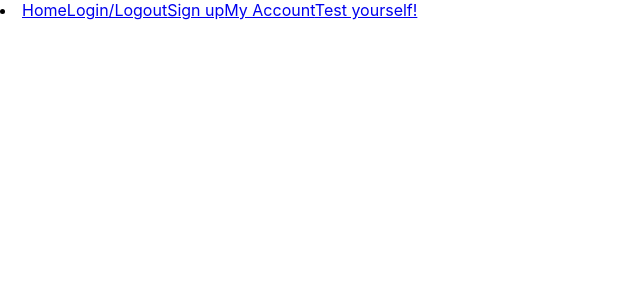
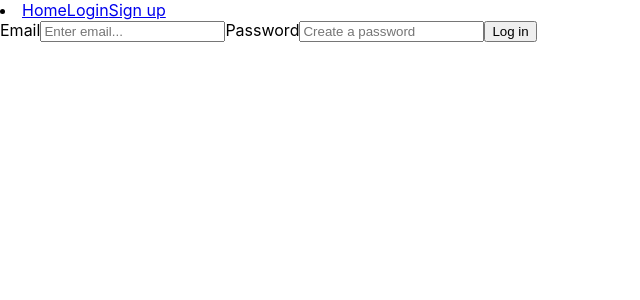
Before and after one commit to petruS92/Langsnap-FE, a React (Create React App) app: page /login in a window 1280 px wide. Shown: the top 300 px of the page, without its empty margins (0-640 px from the left). Built offline with nearby package versions, Linux system fonts and the light colour scheme.

Commit message:
finished adding the functionality for Login, Logout

```diff
--- a/src/App.js
+++ b/src/App.js
@@ -5,26 +5,48 @@ import "./App.css";
 import SignUp from "./components/SignUp";
 import NavBar from "./components/NavBar";
 import setAuthToken from "./utils/authentication";
+import Login from "./components/Login";
+import Logout from "./components/Logout";
+import MyAccount from "./components/MyAccounts.jsx";
 
 class App extends Component {
   state = {
-    token: "",
+    token: null,
+    isLoggedIn: false,
     isLoading: true,
   };
 
   componentDidUpdate(previousProps, previousState) {
-    if (this.state.token !== previousState.token) {
+    const tokenReceived = this.state.token !== previousState.token;
+    if (tokenReceived) {
       setAuthToken(this.state.token);
     }
   }
 
+  loggingIn = () => {
+    this.setState({ isLoggedIn: true });
+  };
+  loggingOut = () => {
+    this.setState({ isLoggedIn: false, token: null });
+  };
+
   render() {
+    const { isLoggedIn } = this.state;
     return (
       <>
-        <NavBar />
+        <NavBar isLoggedIn={isLoggedIn} />
+        {isLoggedIn && (
+          <Logout isLoggedIn={isLoggedIn} loggingOut={this.loggingOut} />
+        )}
         <Router>
           <WordPredict path="/" />
           <SignUp path="/signup" />
+          <Login
+            path="/login"
+            isLoggedIn={isLoggedIn}
+            loggingIn={this.loggingIn}
+          />
+          <MyAccount path="/myaccount" />
         </Router>
       </>
     );
--- a/src/components/Loading.jsx
+++ b/src/components/Loading.jsx
@@ -5,7 +5,7 @@ const Loading = () => {
     <h2>
       Our minions are on vacation...{" "}
       <span role="img" aria-label="minion">
-        😈
+        🏝✈️
       </span>
     </h2>
   );
--- /dev/null
+++ b/src/components/Login.jsx
@@ -0,0 +1,61 @@
+import React, { Component } from "react";
+import { Link } from "@reach/router";
+
+class Login extends Component {
+  state = {
+    email: "",
+    password: "",
+    isLoading: true,
+    returnToHomePage: false,
+  };
+
+  handleInputLogin = (event) => {
+    const { name, value } = event.target;
+    this.setState({ [name]: value });
+  };
+
+  handleLogInSubmit = (event) => {
+    event.preventDefault();
+    this.props.loggingIn();
+    this.setState({ email: "", password: "", returnToHomePage: true });
+  };
+
+  render() {
+    const { email, password, returnToHomePage } = this.state;
+    if (returnToHomePage)
+      return (
+        <Link to="/">
+          <p>Go to homepage</p>
+        </Link>
+      );
+    return (
+      <form onSubmit={this.handleLogInSubmit}>
+        <label htmlFor="email">Email</label>
+        <input
+          type="text"
+          name="email"
+          id="signup-email"
+          value={email}
+          placeholder="Enter email..."
+          onChange={this.handleInputLogin}
+          required
+        />
+        <label htmlFor="password">Password</label>
+        <input
+          type="password"
+          name="password"
+          id="signup-password"
+          value={password}
+          placeholder="Create a password"
+          onChange={this.handleInputLogin}
+          required
+        />
+        {/* <Link to="/"> */}
+        <button type="submit">Log in</button>
+        {/* </Link> */}
+      </form>
+    );
+  }
+}
+
+export default Login;
--- /dev/null
+++ b/src/components/Logout.jsx
@@ -0,0 +1,10 @@
+import React from "react";
+
+const Logout = (props) => {
+  const handleLogout = (event) => {
+    props.loggingOut();
+  };
+  return <button onClick={handleLogout}>Log Out</button>;
+};
+
+export default Logout;
--- /dev/null
+++ b/src/components/MyAccounts.jsx
@@ -0,0 +1,9 @@
+import React, { Component } from "react";
+
+class MyAccount extends Component {
+  render() {
+    return <div></div>;
+  }
+}
+
+export default MyAccount;
--- a/src/components/NavBar.jsx
+++ b/src/components/NavBar.jsx
@@ -1,15 +1,16 @@
 import React from "react";
 import { Link } from "@reach/router";
 
-const NavBar = () => {
+const NavBar = (props) => {
+  const { isLoggedIn } = props;
   return (
     <nav className="nav">
       <li>
         <Link to="/">Home</Link>
-        <Link to="/login">Login/Logout</Link>
-        <Link to="/signup">Sign up</Link>
-        <Link to="/myaccount">My Account</Link>
-        <Link to="/game">Test yourself!</Link>
+        {!isLoggedIn && <Link to="/login">Login</Link>}
+        {!isLoggedIn && <Link to="/signup">Sign up</Link>}
+        {isLoggedIn && <Link to="/myaccount">My Account</Link>}
+        {isLoggedIn && <Link to="/game">Test yourself!</Link>}
       </li>
     </nav>
   );
--- a/src/utils/api.js
+++ b/src/utils/api.js
@@ -32,3 +32,8 @@ export const createUser = (name, email, password) => {
       console.dir(err);
     });
 };
+
+// export const logUserIn = () => {
+//   return axios
+//     .
+// }
```
